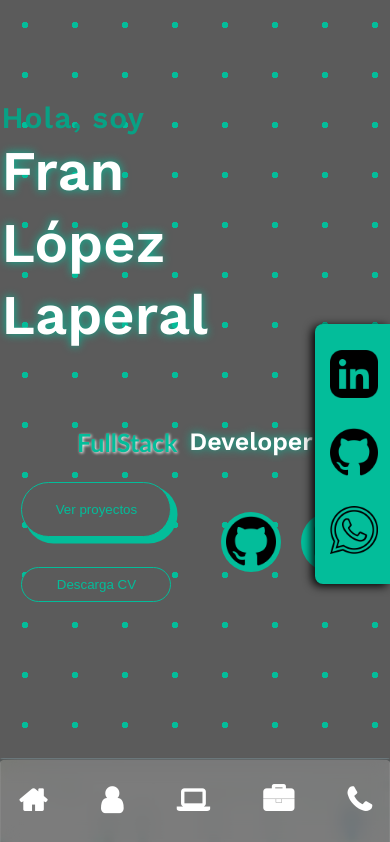
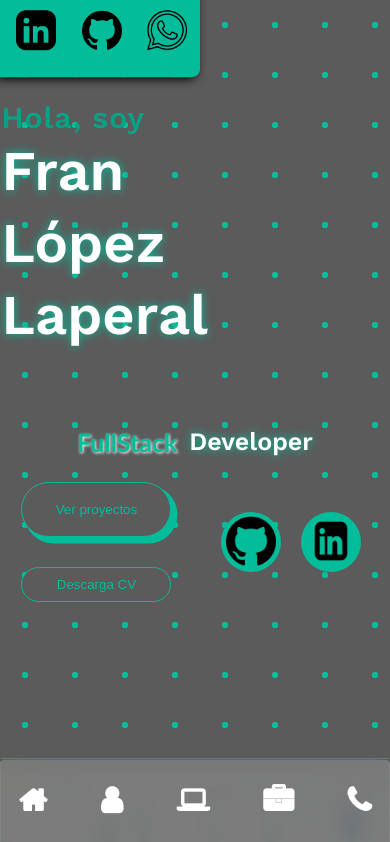
Before and after one commit to Fran-Lopez-Laperal/portfolio-2023, a React (Create React App) app: page / in a window 390 px wide. Shown: the top 842 px of the page. Built offline with nearby package versions, Linux system fonts and the light colour scheme; a web font is replaced by a local one.

Commit message:
add static links

```diff
--- a/src/components/Links/Links.css
+++ b/src/components/Links/Links.css
@@ -28,3 +28,20 @@
 .img_social_links{
     width: 3rem;
 }
+
+
+@media(max-width:550px){
+    .links_aside{
+        width: 200px;
+        height: 1rem;
+        border-radius:0 0 0.5rem 0;
+        flex-direction: row;
+        left: 0;
+        right: auto;
+        top: 0;
+    }
+
+    .img_social_links{
+        width: 2.5rem;
+    }
+}
```
